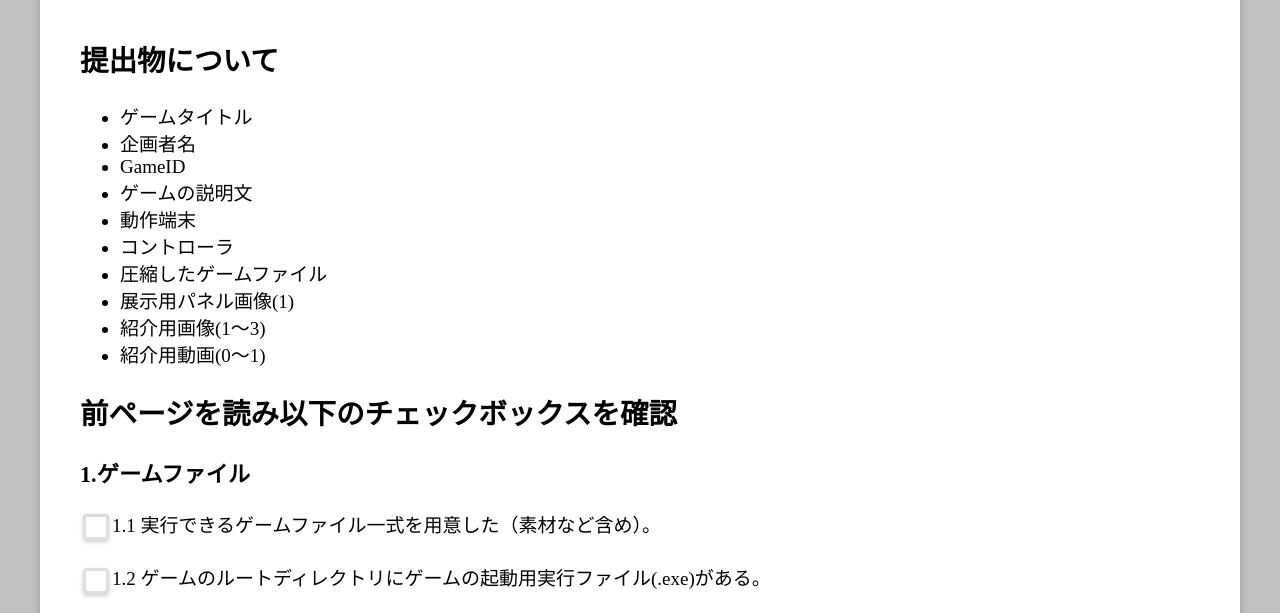
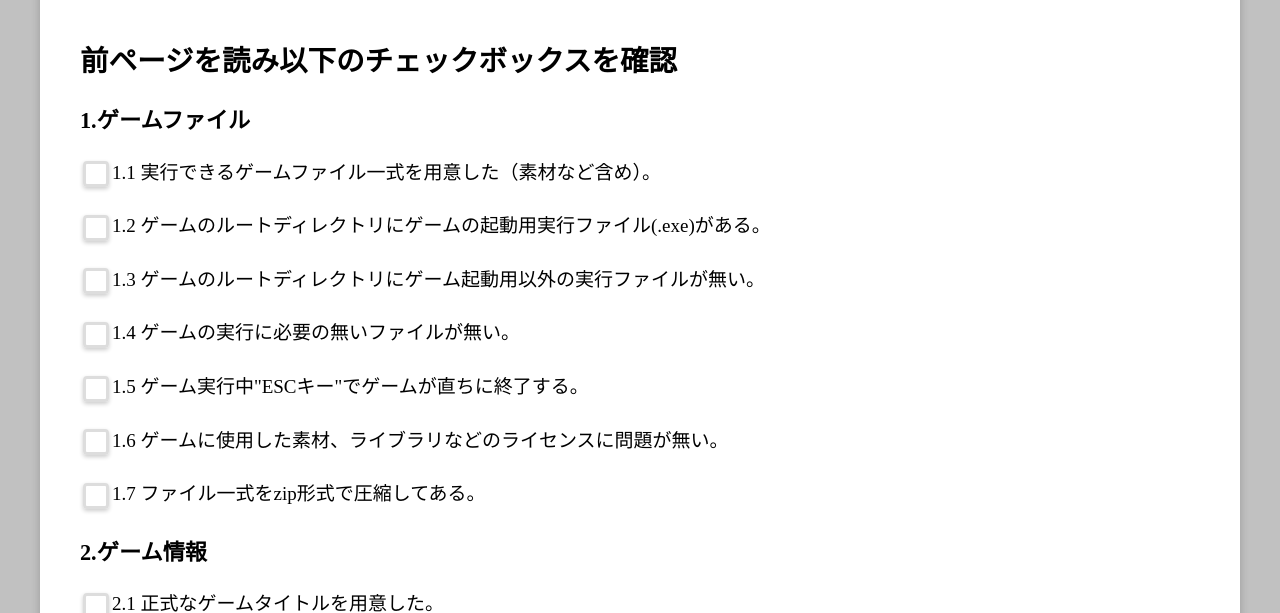
Before and after one commit to su-u/SofmeGameRegister-, a Django app: template SofmeGameRegister/gameregister/templates/gameregister/confirmation.html in a window 1280 px wide. Shown: the part 197-810 px from the top of the page. Run offline with Django 3.2, Linux system fonts and the light colour scheme; the template is opened without the code that fills it, so the values that code supplies are empty.

Commit message:
提出物について削除

```diff
--- a/SofmeGameRegister/gameregister/templates/gameregister/confirmation.html
+++ b/SofmeGameRegister/gameregister/templates/gameregister/confirmation.html
@@ -10,19 +10,6 @@
             </div>
             <div class="body">
                 <p>{{message|safe}}</p>
-                <h2>提出物について</h2>
-                <ul>
-                    <li>ゲームタイトル</li>
-                    <li>企画者名</li>
-                    <li>GameID</li>
-                    <li>ゲームの説明文</li>
-                    <li>動作端末</li>
-                    <li>コントローラ</li>
-                    <li>圧縮したゲームファイル</li>
-                    <li>展示用パネル画像(1)</li>
-                    <li>紹介用画像(1～3)</li>
-                    <li>紹介用動画(0～1)</li>
-                </ul>
 
                 <h2>前ページを読み以下のチェックボックスを確認</h2>
                 <h3>1.ゲームファイル</h3>
```
